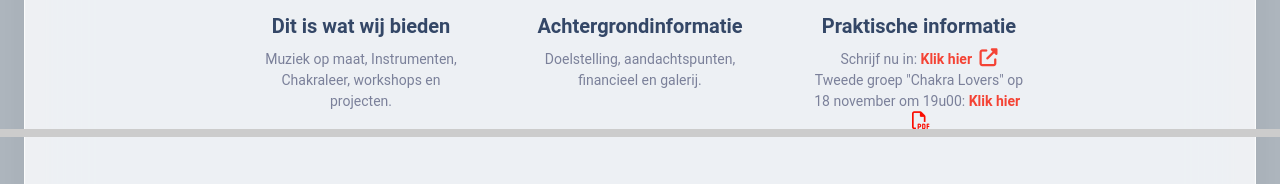
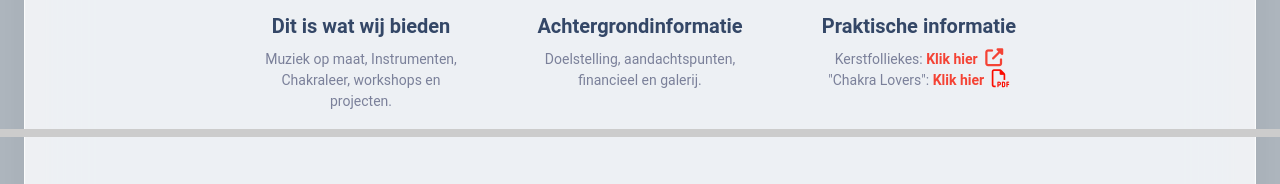
Before and after one commit to Mathiaspihl/jmajhemela, a plain HTML site: page index.html in a window 1280 px wide. Shown: the part 663-847 px from the top of the page. Drawn offline with Linux system fonts and the light colour scheme; some packages are replaced by stand-ins of ours.

Commit message:
Update nieuws.html and index.html with Kerstfolliekes event details and PDF link

```diff
--- a/index.html
+++ b/index.html
@@ -360,10 +360,10 @@ DOCUMENTATION: https://www.creative-tim.com/learning-lab/bootstrap/overview/mate
                   <h1 class="text-gradient text-jma1"><a href="./index.html#nieuws">Nieuws</a></h1>
                   <h5 class="mt-3">Praktische informatie</h5>
                   <p class="text-sm font-weight-normal">
-                    Schrijf nu in:
-                    <a title="Link naar Nieuws - inschrijving." target="_self" href="./pages/nieuws.html#inschrijving" class="text-danger font-weight-bolder icon-move-right">Klik hier&nbsp;<i class="fa-solid fa-up-right-from-square text-lg ms-1"></i></a>
+                    Kerstfolliekes:
+                    <a title="Link naar Nieuws." target="_self" href="./pages/nieuws.html#laatste" class="text-danger font-weight-bolder icon-move-right">Klik hier&nbsp;<i class="fa-solid fa-up-right-from-square text-lg ms-1"></i></a>
                     <br>
-                    Tweede groep "Chakra Lovers" op 18 november om 19u00:
+                    "Chakra Lovers":
                     <a title="Link naar PDF flyer." target="_blank" href="./documents/Chakra_2_2025-2026.pdf" class="text-danger font-weight-bolder icon-move-right">Klik hier&nbsp;<i class="far fa-file-pdf text-lg ms-1 icon_pdf"></i></a>
 
                 </p>
```
Also changed, not shown: pages/nieuws.html (+4 -0 lines).
